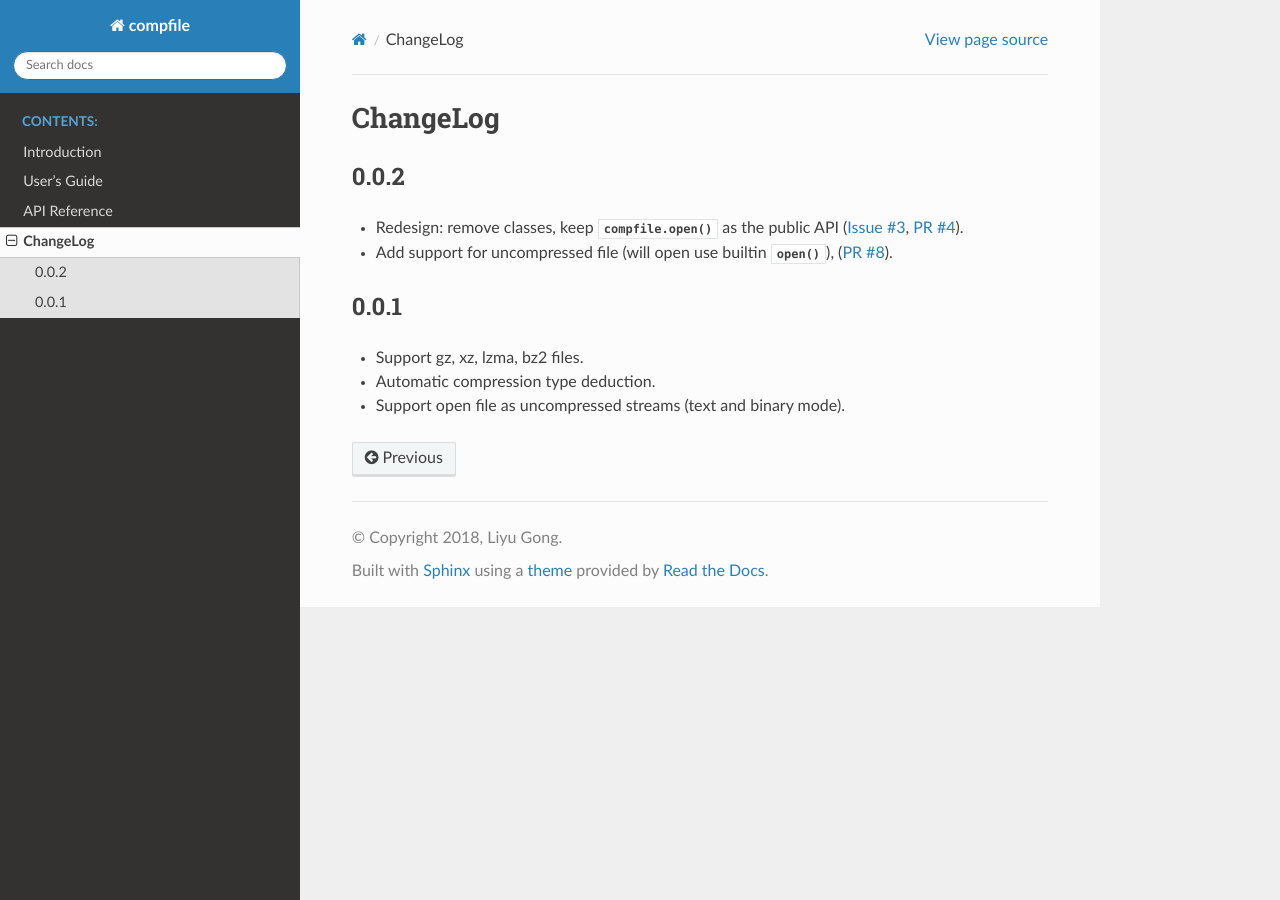
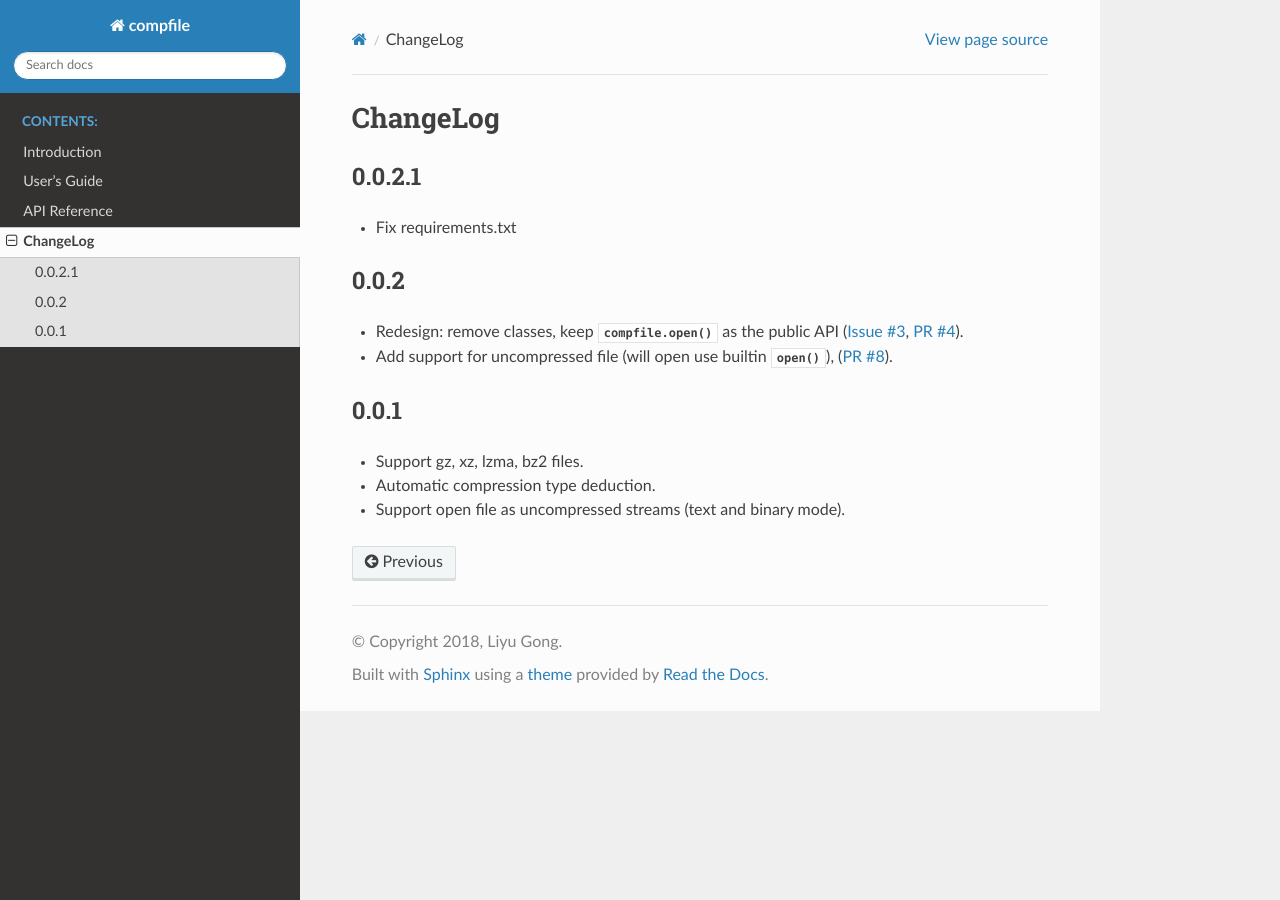
Before and after one commit to gongliyu/compfile, a Sphinx documentation site: the page built from docs/changelog.rst, in a window 1280 px wide. Built offline with Sphinx 7.4.7 and the Read the Docs theme 2.0.0, drawn with Linux system fonts in a browser that asks for light colours.

Commit message:
Update manifest.in

```diff
--- a/docs/changelog.rst
+++ b/docs/changelog.rst
@@ -2,6 +2,10 @@ ChangeLog
 =========
 
 .. currentmodule:: compfile
+
+0.0.2.1
+-------
+* Fix requirements.txt
 
 0.0.2
 -----
```
Also changed, not shown: 1 other file.
